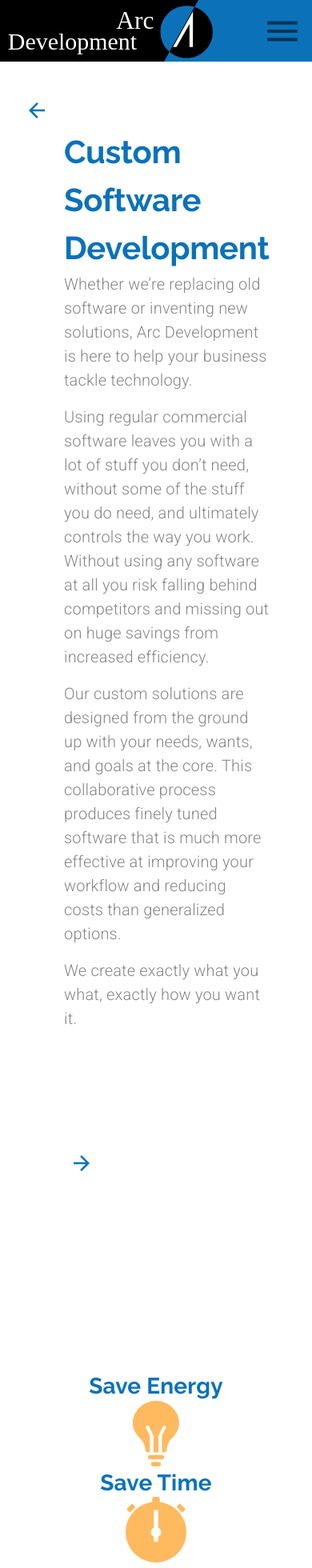
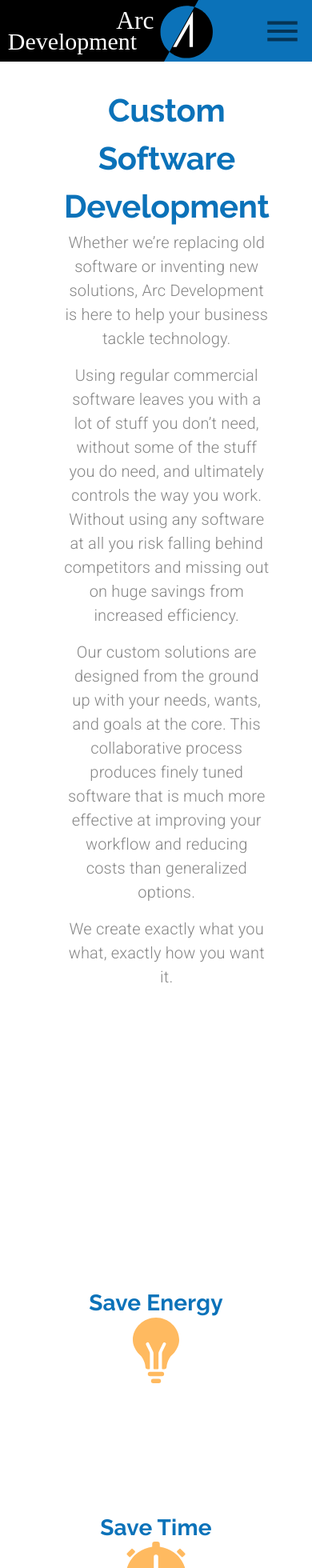
Before and after one commit to toshi-c-udemy/MaterialUIandReactJS-ArcDevelopment, a React (Create React App) app: page /customsoftware in a window 390 px wide. Shown: the top 1960 px of the page at 80% size. Built offline with nearby package versions, Linux system fonts and the light colour scheme.

Commit message:
【セクション6】90. Custom Software Development Page - Responsive Design
On branch MaterialUIandReactJS/Section6-ComplexLayouts
Changes to be committed:
	modified:   src/components/CustomSoftware.js

```diff
--- a/src/components/CustomSoftware.js
+++ b/src/components/CustomSoftware.js
@@ -8,6 +8,7 @@
   IconButton,
   Typography,
   useMediaQuery,
+  Hidden,
 } from '@material-ui/core';
 
 import backArrow from '../assets/backArrow.svg';
@@ -42,6 +43,9 @@
 
 export default function CustomSoftware(props) {
   const classes = useStyles();
+  const theme = useTheme();
+  const matchesMD = useMediaQuery(theme.breakpoints.down('md'));
+  const matchesSM = useMediaQuery(theme.breakpoints.down('sm'));
 
   const documentOptions = {
     loop: true,
@@ -81,7 +85,8 @@
 
   return (
     <Grid container direction='column' className={classes.mainContainer}>
-      <Grid item container direction='row'>
+      <Grid item container direction='row' justify={matchesMD ? 'center' : undefined}>
+        <Hidden mdDown>
           <Grid
             item
             className={classes.arrowContainer}
@@ -96,31 +101,35 @@
               <img src={backArrow} alt='Back to Service Page' />
             </IconButton>
           </Grid>
+        </Hidden>
         <Grid item container direction='column' className={classes.heading}>
           <Grid item>
-            <Typography variant='h2'>Custom Software Development</Typography>
+            <Typography align={matchesMD ? 'center' : undefined} variant='h2'>
+              Custom Software Development
+            </Typography>
           </Grid>
           <Grid item>
-            <Typography variant='body1' paragraph>
+            <Typography align={matchesMD ? 'center' : undefined} variant='body1' paragraph>
               Whether we’re replacing old software or inventing new solutions, Arc Development is
               here to help your business tackle technology.
             </Typography>
-            <Typography variant='body1' paragraph>
+            <Typography align={matchesMD ? 'center' : undefined} variant='body1' paragraph>
               Using regular commercial software leaves you with a lot of stuff you don’t need,
               without some of the stuff you do need, and ultimately controls the way you work.
               Without using any software at all you risk falling behind competitors and missing out
               on huge savings from increased efficiency.
             </Typography>
-            <Typography variant='body1' paragraph>
+            <Typography align={matchesMD ? 'center' : undefined} variant='body1' paragraph>
               Our custom solutions are designed from the ground up with your needs, wants, and goals
               at the core. This collaborative process produces finely tuned software that is much
               more effective at improving your workflow and reducing costs than generalized options.
             </Typography>
-            <Typography variant='body1' paragraph>
+            <Typography align={matchesMD ? 'center' : undefined} variant='body1' paragraph>
               We create exactly what you what, exactly how you want it.
             </Typography>
           </Grid>
         </Grid>
+        <Hidden mdDown>
           <Grid item className={classes.arrowContainer}>
             <IconButton
               style={{ backgroundColor: 'transparent' }}
@@ -131,6 +140,7 @@
               <img src={forwardArrow} alt='Forward to iOS/Android App Development Page' />
             </IconButton>
           </Grid>
+        </Hidden>
       </Grid>
       <Grid
         item
@@ -139,7 +149,16 @@
         justify='center'
         style={{ marginTop: '15em', marginBottom: '20em' }}
       >
-        <Grid item container direction='column' md alignItems='center' style={{ maxWidth: '40em' }}>
+        <Grid
+          item
+          container
+          direction='column'
+          md
+          alignItems='center'
+          style={{
+            maxWidth: '40em',
+          }}
+        >
           <Grid item>
             <Typography variant='h4'>Save Energy</Typography>
           </Grid>
@@ -147,7 +166,18 @@
             <img src={lightbulb} alt='lightbulb' />
           </Grid>
         </Grid>
-        <Grid item container direction='column' md alignItems='center' style={{ maxWidth: '40em' }}>
+        <Grid
+          item
+          container
+          direction='column'
+          md
+          alignItems='center'
+          style={{
+            maxWidth: '40em',
+            marginTop: matchesSM ? '10em' : 0,
+            marginBottom: matchesSM ? '10em' : 0,
+          }}
+        >
           <Grid item>
             <Typography variant='h4'>Save Time</Typography>
           </Grid>
@@ -164,9 +194,21 @@
           </Grid>
         </Grid>
       </Grid>
-      <Grid item container direction='row' justify='space-between'>
+      <Grid
+        item
+        container
+        alignItems={matchesMD ? 'center' : undefined}
+        direction={matchesMD ? 'column' : 'row'}
+        justify='space-between'
+      >
         <Grid item container className={classes.itemContainer} md>
-          <Grid item container direction='column' md>
+          <Grid
+            item
+            container
+            direction='column'
+            style={{ marginBottom: matchesMD ? '15em' : 0 }}
+            md
+          >
             <Grid item>
               <Typography variant='h4'>Digital Documents & Data</Typography>
             </Grid>
@@ -239,8 +281,21 @@
           </Grid>
         </Grid>
       </Grid>
-      <Grid item container direction='row' justify='space-between'>
-        <Grid item container className={classes.itemContainer} md>
+      <Grid
+        item
+        container
+        alignItems={matchesMD ? 'center' : undefined}
+        direction={matchesMD ? 'column' : 'row'}
+        justify='space-between'
+        style={{ marginBottom: '10em' }}
+      >
+        <Grid
+          item
+          container
+          className={classes.itemContainer}
+          style={{ marginBottom: matchesMD ? '15em' : 0 }}
+          md
+        >
           <Grid item container direction='column' md>
             <Grid item>
               <Typography variant='h4'>Automation</Typography>
```
Lines whose indentation alone changed are shown as unchanged.
